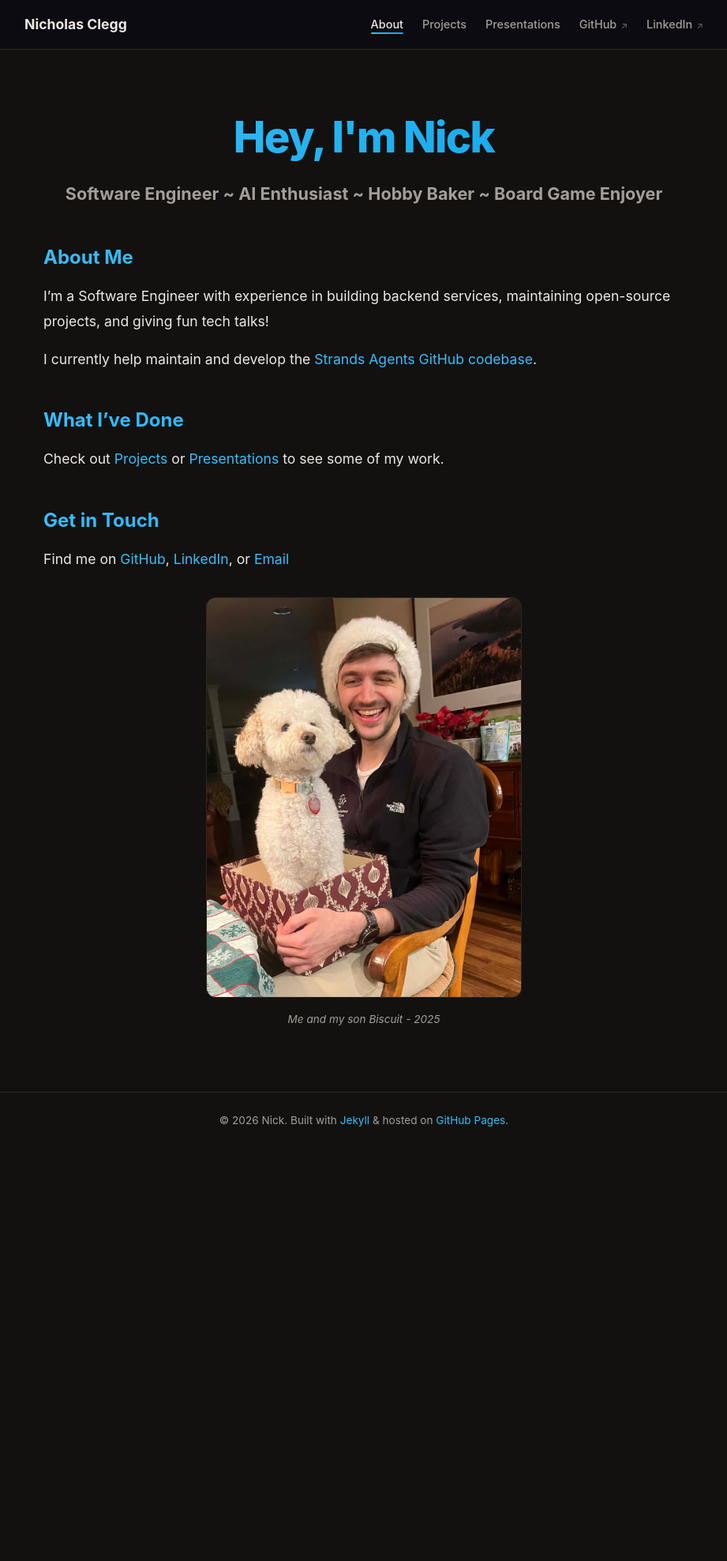
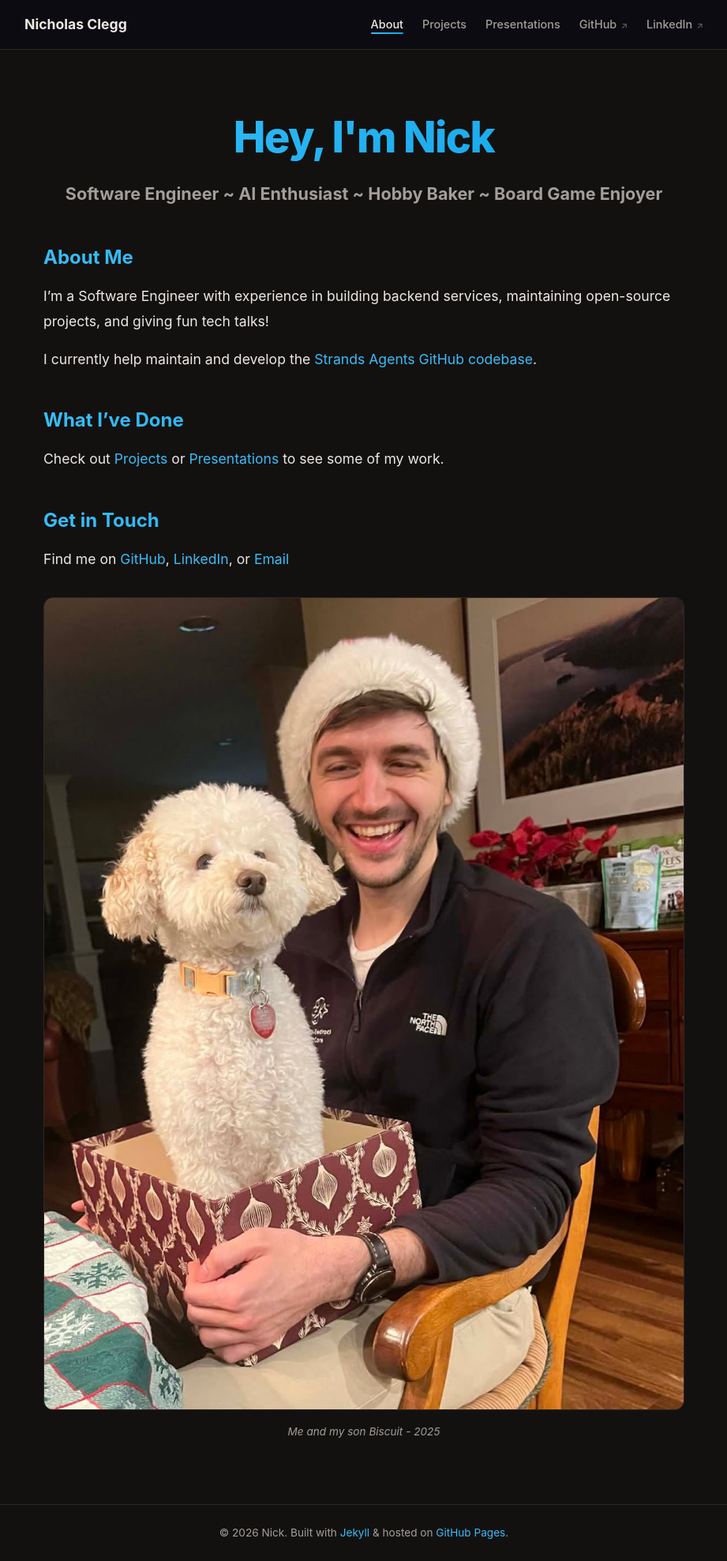
Before and after one commit to Unshure/Unshure.github.io, a Jekyll site: the page built from index.md, in a window 1280 px wide. Shown: the whole page at 79% size, without its empty margins (179-1100 px from the left). Built offline with Jekyll 4.4.1, drawn with Linux system fonts in a browser that asks for light colours; before the commit the page ends 1454 px from its top, so only the background shows below that.

Commit message:
Scale about image to fit display width
Co-Authored-By: Claude Opus 4.6 <noreply@anthropic.com>

```diff
--- a/assets/css/style-dusk.css
+++ b/assets/css/style-dusk.css
@@ -185,8 +185,9 @@ a:hover {
   margin: 2rem 0;
 }
 .about-image img {
-  max-width: 400px;
+  max-width: 100%;
   width: 100%;
+  height: auto;
   border-radius: 12px;
   border: 1px solid var(--color-border);
 }
```
